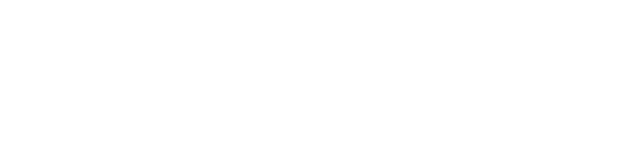
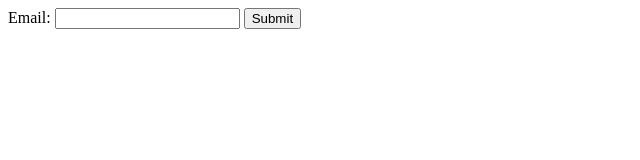
Before and after one commit to MohammedNasr51/javaScriptCourse, a plain HTML site: page index.html in a window 1280 px wide. Shown: the whole page, without its empty margins (0-640 px from the left). Drawn offline with Linux system fonts and the light colour scheme.

Commit message:
reges class characters and quantifiers

```diff
--- a/index.html
+++ b/index.html
@@ -124,6 +124,11 @@
       />
     </div> -->
     <!-- <button id="showHide">Hide</button> -->
+    <form >
+      <label for="email">Email:</label>
+      <input type="password" id="email" required/>
+      <button type="submit">Submit</button>
+    </form>
     <script type="module" src="script.js"></script>
   </body>
 </html>
--- a/script.js
+++ b/script.js
@@ -1986,6 +1986,9 @@
 *   i => case insensitive
 *   g => global search
 *   m => multiline search
+*   s
+*   u => unicode search
+*   y
 ===> search method
 *   match(pattern) => return an array of matches or null if no match is found
 *   test(pattern) => return true if a match is found, false otherwise
@@ -1997,9 +2000,9 @@
 *   [^0-9] => match any character that is not a digit from 0 to 9
 *   [a-z] => match any lowercase letter
 *   [^a-z] => match any character that is not a lowercase letter
-*   [abc] => match any character a, b, or c
 *   [A-Z] => match any uppercase letter
 *   [a-zA-Z0-9] => match any alphanumeric character
+*   [abc] => match any character a, b, or c
 *   [^abc] => match any character that is not a, b, or c
 */
 // let regex = /hello/igm;
@@ -2014,7 +2017,50 @@
 // console.log(regex.test(str2));
 // let newRegex = /(com|org|net)/ig;
 // console.log(str2.match(newRegex));
-let newRegex = /[^0-9]/ig;
-let str2 = '123456@#$'
+// let newRegex = /[^0-9]/ig;
+// let str2 = '123456@#$'
+// let newRegex = /[^A-Z#a-z0-9]/g;
+// let str2 = '123456@#$asdfasdfadsfhDGGFEWSFGSG'
+// let newRegex = /[^abc]/g;
+// let str2 = '123456@#$asdfasdfadsfhDGGFEWSFGSGbc'
+// let newRegex = /[^abc]/g;
+// let str2 = '123456@#$asdfasdfadsfhDGGFEWSFGSGbc'
+
+// console.log(str2.match(newRegex));
+
+/*
+ * regex character classes
+ * . => match any character except newline
+ * \d => match any digit (equivalent to [0-9])
+ * \D => match any non-digit (equivalent to [^0-9])
+ * \w => match any word character (equivalent to [a-zA-Z0-9_])
+ * \W => match any non-word character (equivalent to [^a-zA-Z0-9_])
+ * \s => match any whitespace character (equivalent to [ \t\n\r\f\v])
+ * \S => match any non-whitespace character (equivalent to [^ \t\n\r\f\v])
+ * \b => match at the beginning or end of a word
+ * \B => match not at the beginning or end of a word
+ */
+
+// let newRegex = /(\bspam|spam\b)/ig;
+// let str2 = 'spam Spam Aspamo dSpam spamD1'
+
+// console.log(str2.match(newRegex));
+
+/*
+ * regex quantifiers
+ * n+ => match 1 or more occurrences of n
+ * n* => match 0 or more occurrences of n
+ * n? => match 0 or 1 occurrence of n
+*/
+// let newRegex = /\w+spam\w+/ig;
+// let str2 = 'spam Spam Aspamo dSpam spamD1'
+// let newRegex = /\w*spam\w*/ig;
+// let str2 = 'spam Spam Aspamo dSpam spamD1'
+// let newRegex = /\w?spam\w?/ig;
+// let str2 = 'spam Spam Aspamo dSpam spamD1'
+// let newRegex = /\w+@\w+.(com|org|net)/ig;
+// let str2 = '@abbas.abas mo@gmail.com omar@yahoo.com noon@noon.org medhat@medhat.com abshakor.com'
+// let newRegex = /(https?:\/\/)?(www.)?\w+.(com|net|org)/ig;
+// let str2 = 'https://www.google.com http://facebook.com noon.net yahoo.org medhat'
 
 console.log(str2.match(newRegex));
```
